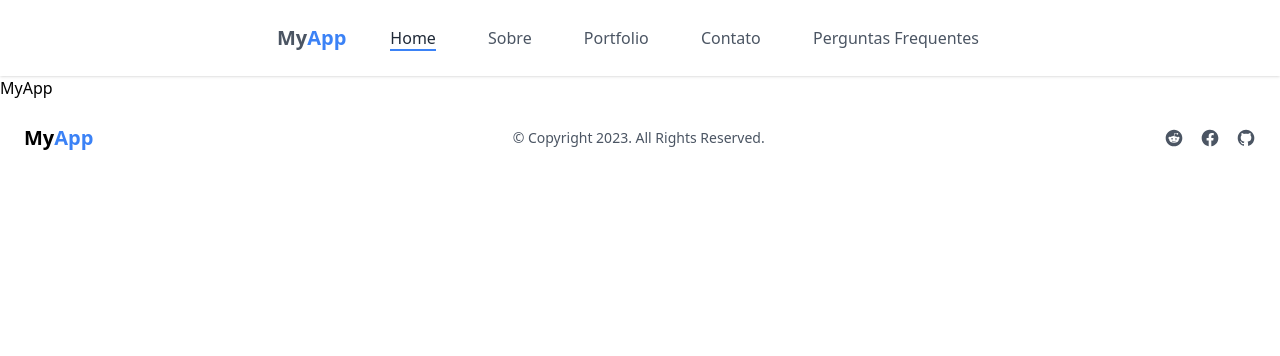
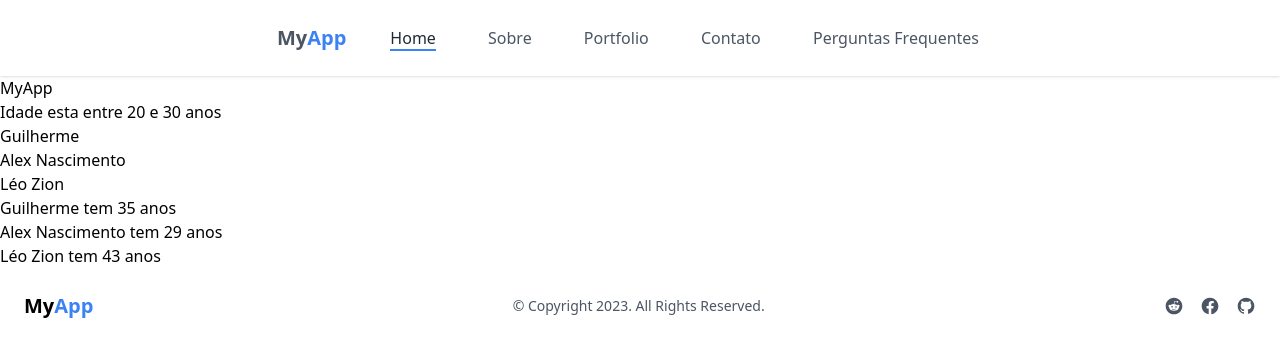
Before and after one commit to leoziondev/yt-fullstack-na-pratica-sveltekit, a SvelteKit app: page / in a window 1280 px wide. Shown: the top 356 px of the page. Built offline with nearby package versions, Linux system fonts and the light colour scheme.

Commit message:
logical structures examples

```diff
--- a/src/routes/+page.svelte
+++ b/src/routes/+page.svelte
@@ -1,5 +1,33 @@
 <script>
   import { fromJSON } from 'postcss';
+
+  const age = 23;
+
+  const list = [
+    'Guilherme',
+    'Alex Nascimento',
+    'Léo Zion',
+  ];
+
+  const listObj = [
+    {name: 'Guilherme', age: '35'},
+    {name: 'Alex Nascimento', age: '29'},
+    {name: 'Léo Zion', age: '43'},
+  ];
 </script>
 
 <h1>MyApp</h1>
+
+{#if age > 20 && age < 30 }
+  <p>Idade esta entre 20 e 30 anos</p>
+{:else}
+  <p>Idade esta fora dos parametros</p>
+{/if}
+
+{#each list as item}
+  <p>{item}</p>
+{/each}
+
+{#each listObj as {name, age}}
+  <p>{name} tem {age} anos</p>
+{/each}
```
